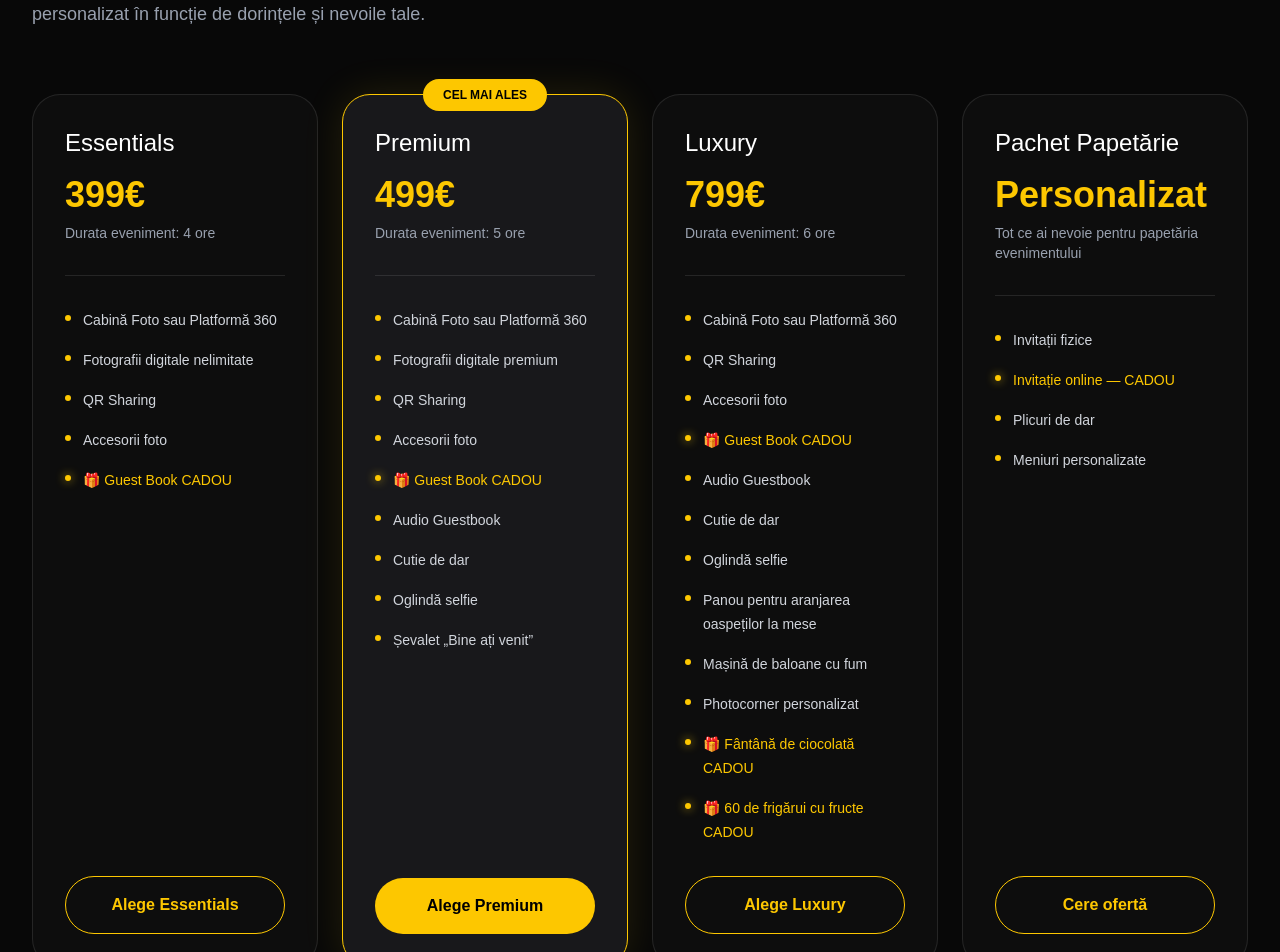
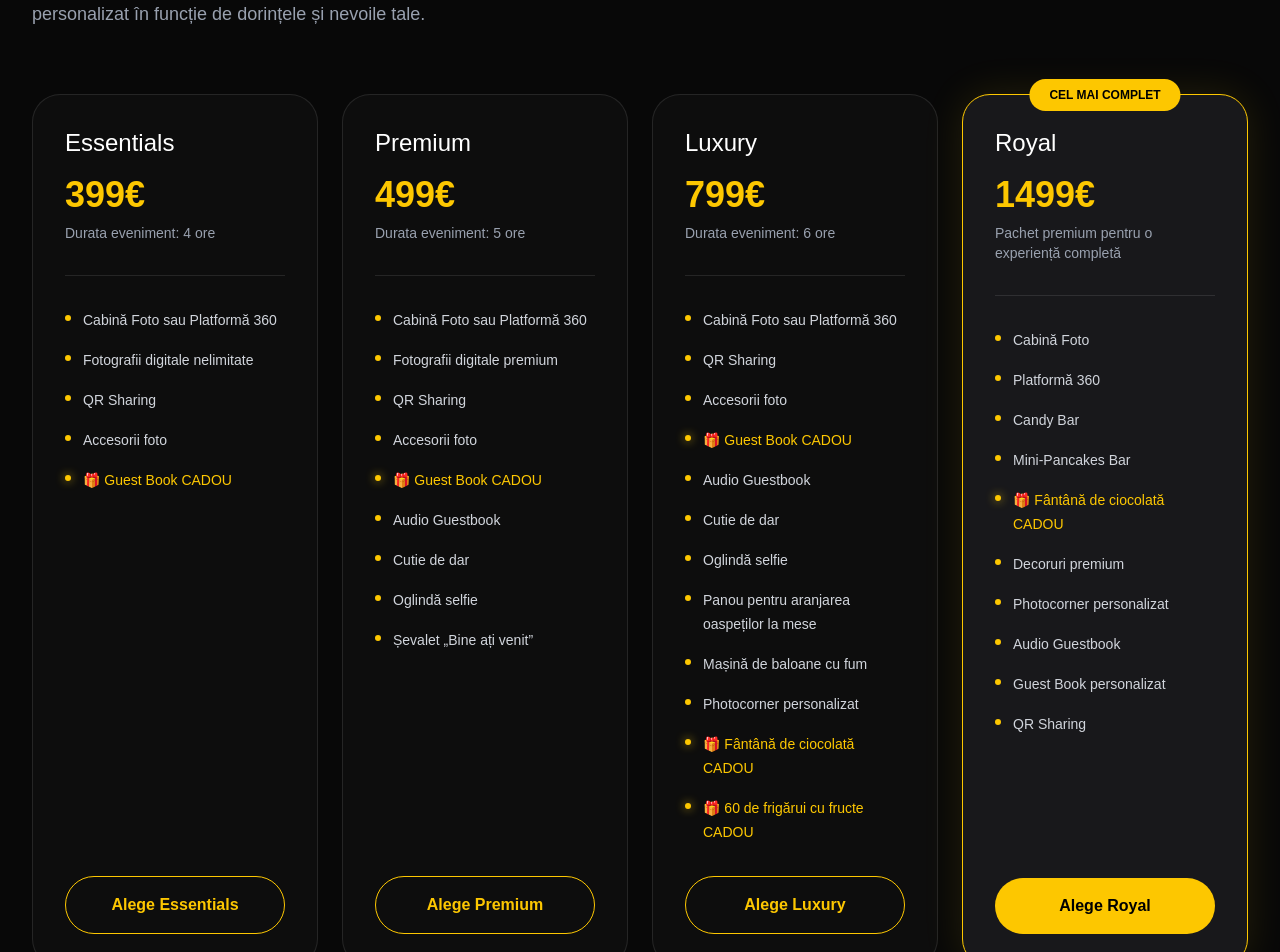
Before and after one commit to Sebi196/sxa-events, a Next.js app: page / in a window 1280 px wide. Shown: the part 1140-2092 px from the top of the page. Built offline with nearby package versions, Linux system fonts and the light colour scheme.

Commit message:
Adaugare pachet Royal si actualizare Custom

```diff
--- a/app/components/packages/PackageCard.tsx
+++ b/app/components/packages/PackageCard.tsx
@@ -5,7 +5,7 @@ import { useRouter } from "next/navigation";
 type PackageCardProps = {
   id: string;
   name: string;
-  price: string;
+  price?: string;
   duration: string;
   featured: boolean;
   services: string[];
@@ -43,7 +43,7 @@ export default function PackageCard({
     >
       {featured && (
         <div className="absolute -top-4 left-1/2 -translate-x-1/2 whitespace-nowrap rounded-full bg-yellow-400 px-5 py-2 text-xs font-semibold text-black">
-          CEL MAI ALES
+          CEL MAI COMPLET
         </div>
       )}
 
@@ -53,11 +53,17 @@ export default function PackageCard({
         </h3>
 
         <div className="mt-4">
-          <span className="text-4xl font-semibold text-yellow-400">
-            {price}
-          </span>
+          {price && (
+            <span className="text-4xl font-semibold text-yellow-400">
+              {price}
+            </span>
+          )}
 
-          <p className="mt-2 text-sm text-gray-400">
+          <p
+            className={`text-sm text-gray-400 ${
+              price ? "mt-2" : "mt-4"
+            }`}
+          >
             {duration}
           </p>
         </div>
@@ -91,7 +97,7 @@ export default function PackageCard({
       <button
         type="button"
         onClick={handleClick}
-        className={`mt-auto w-full pt-8`}
+        className="mt-auto w-full pt-8"
       >
         <span
           className={`block w-full rounded-full px-6 py-4 text-center font-semibold transition duration-300 ${
--- a/app/components/packages/PackagesData.ts
+++ b/app/components/packages/PackagesData.ts
@@ -14,13 +14,12 @@ export const packages = [
     ],
     button: "Alege Essentials",
   },
-
   {
     id: "premium",
     name: "Premium",
     price: "499€",
     duration: "Durata eveniment: 5 ore",
-    featured: true,
+    featured: false,
     services: [
       "Cabină Foto sau Platformă 360",
       "Fotografii digitale premium",
@@ -34,7 +33,6 @@ export const packages = [
     ],
     button: "Alege Premium",
   },
-
   {
     id: "luxury",
     name: "Luxury",
@@ -57,7 +55,26 @@ export const packages = [
     ],
     button: "Alege Luxury",
   },
-
+  {
+    id: "royal",
+    name: "Royal",
+    price: "1499€",
+    duration: "Pachet premium pentru o experiență completă",
+    featured: true,
+    services: [
+      "Cabină Foto",
+      "Platformă 360",
+      "Candy Bar",
+      "Mini-Pancakes Bar",
+      "🎁 Fântână de ciocolată CADOU",
+      "Decoruri premium",
+      "Photocorner personalizat",
+      "Audio Guestbook",
+      "Guest Book personalizat",
+      "QR Sharing",
+    ],
+    button: "Alege Royal",
+  },
   {
     id: "papetarie",
     name: "Pachet Papetărie",
@@ -72,7 +89,6 @@ export const packages = [
     ],
     button: "Cere ofertă",
   },
-
   {
     id: "botez",
     name: "Pachet Botez",
@@ -90,7 +106,6 @@ export const packages = [
     ],
     button: "Alege Botez",
   },
-
   {
     id: "aniversare",
     name: "Pachet Aniversare",
@@ -107,11 +122,9 @@ export const packages = [
     ],
     button: "Alege Aniversare",
   },
-
   {
     id: "custom",
     name: "Custom",
-    price: "De la 1499 €",
     duration: "Alege exact serviciile dorite",
     featured: false,
     services: [
```
Lines whose indentation alone changed are shown as unchanged.
